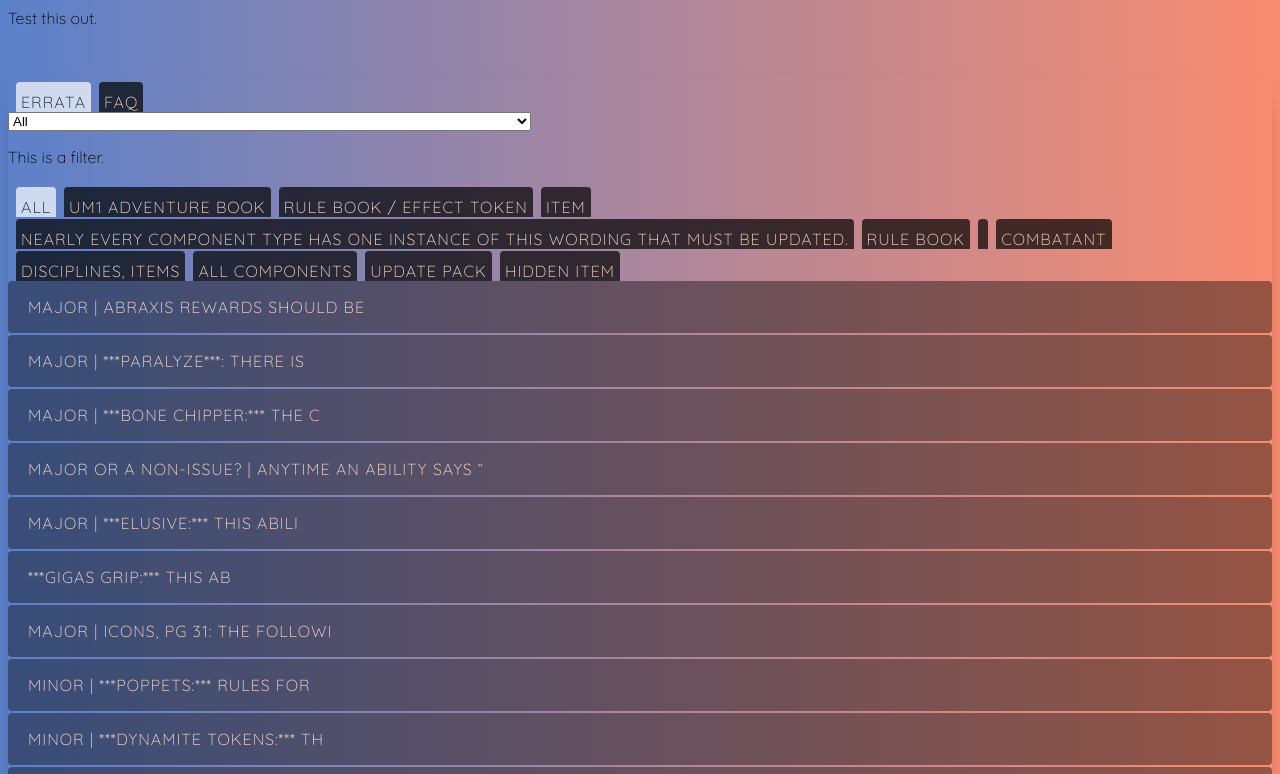
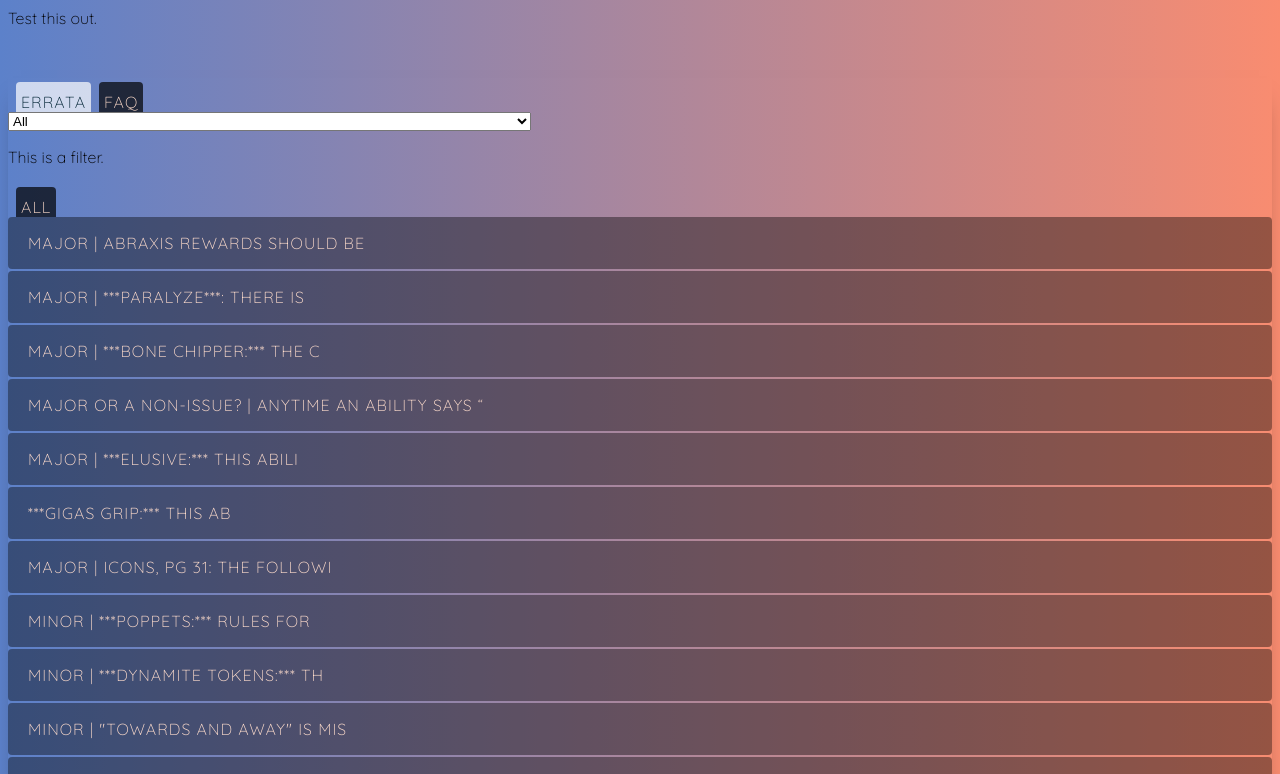
Before and after one commit to secondaryfun/react_components, a React (Create React App) app in the folder accordion/: page / in a window 1280 px wide. Shown: the top 774 px of the page. Built offline with nearby package versions, Linux system fonts and the light colour scheme.

Commit message:
Modified Header so only active header loads. Active header set by dropdown selector.

```diff
--- a/accordion/src/faq.js
+++ b/accordion/src/faq.js
@@ -123,45 +123,24 @@ export const FaqAccordion = createClass({
 				))}
 			</div>
 		)
-		const chapterMenu = (this.state.activeMenu === 'FAQ' ? (
+		const chapterMenu = (
 				<div className="accordion-chapter-menu">
-						{this.state.tags.map(i => (
+					{this.state.activeHeaders.map(i => (
+						this.state.displayMenu != i ? "" :
 							<div
-							className={`
-							accordion-chapter-menu-btn
-							${this.state.displayMenu === i ?
-								"accordion-chapter-menu-btn--active" : "" }
-								`}
+								className='accordion-chapter-menu-btn'
 								onClick={this.handleChapterClick.bind(null, i)}
-
 								>
 								<span>
 								{i}
 								</span>
 							</div>
+
 						))}
 						</div>
-				) : (
-					<div className="accordion-chapter-menu">
-						{this.state.components.map(i => (
-							<div
-							className={`
-							accordion-chapter-menu-btn
-							${this.state.displayMenu === i ?
-								"accordion-chapter-menu-btn--active" : "" }
-								`}
-							onClick={this.handleChapterClick.bind(null, i)}
 
-							>
-								<span>
-									{i}
-								</span>
-							</div>
-						))}
-					</div>
 		)
 
-		)
 		const filterList = filter(this.state.activeHeaders, this.state.displayMenu, this.handleFilterChange)
 
 
```
Lines whose indentation alone changed are shown as unchanged.
